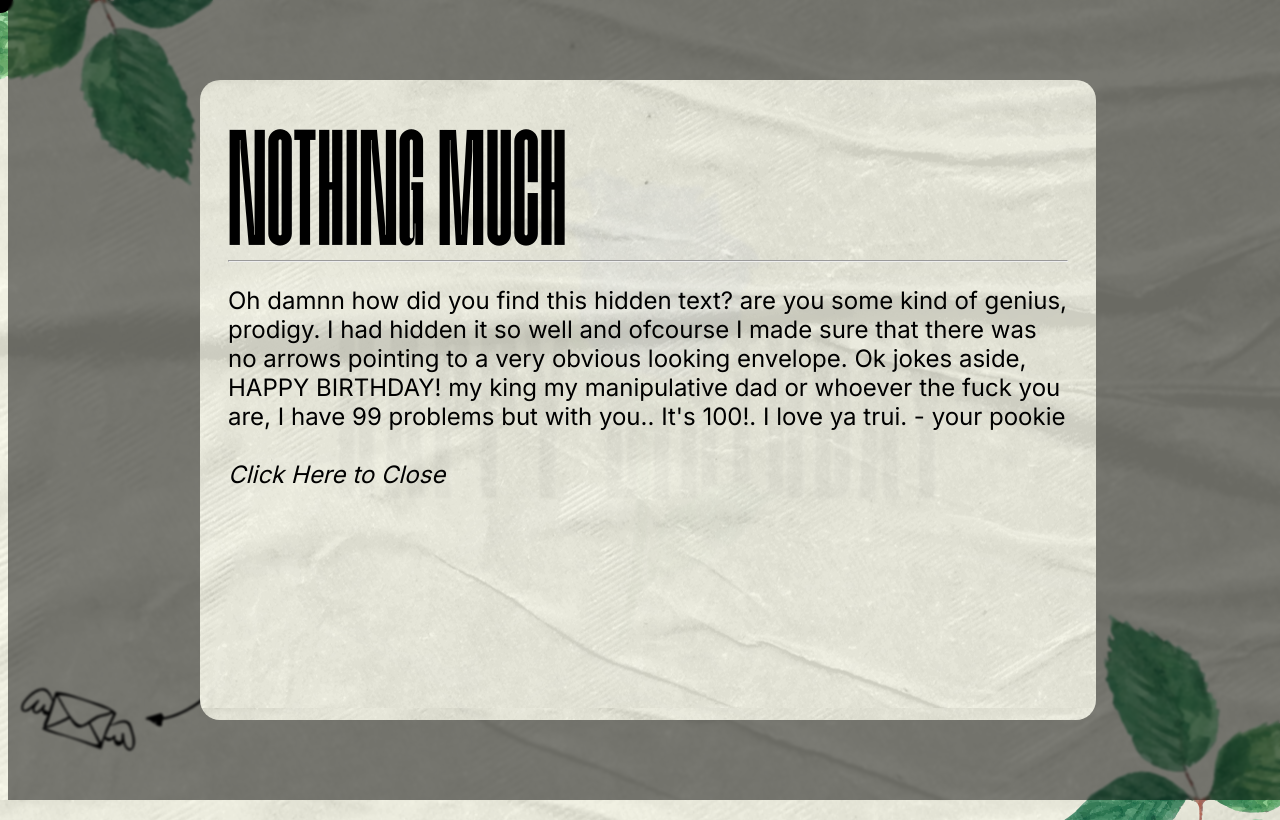
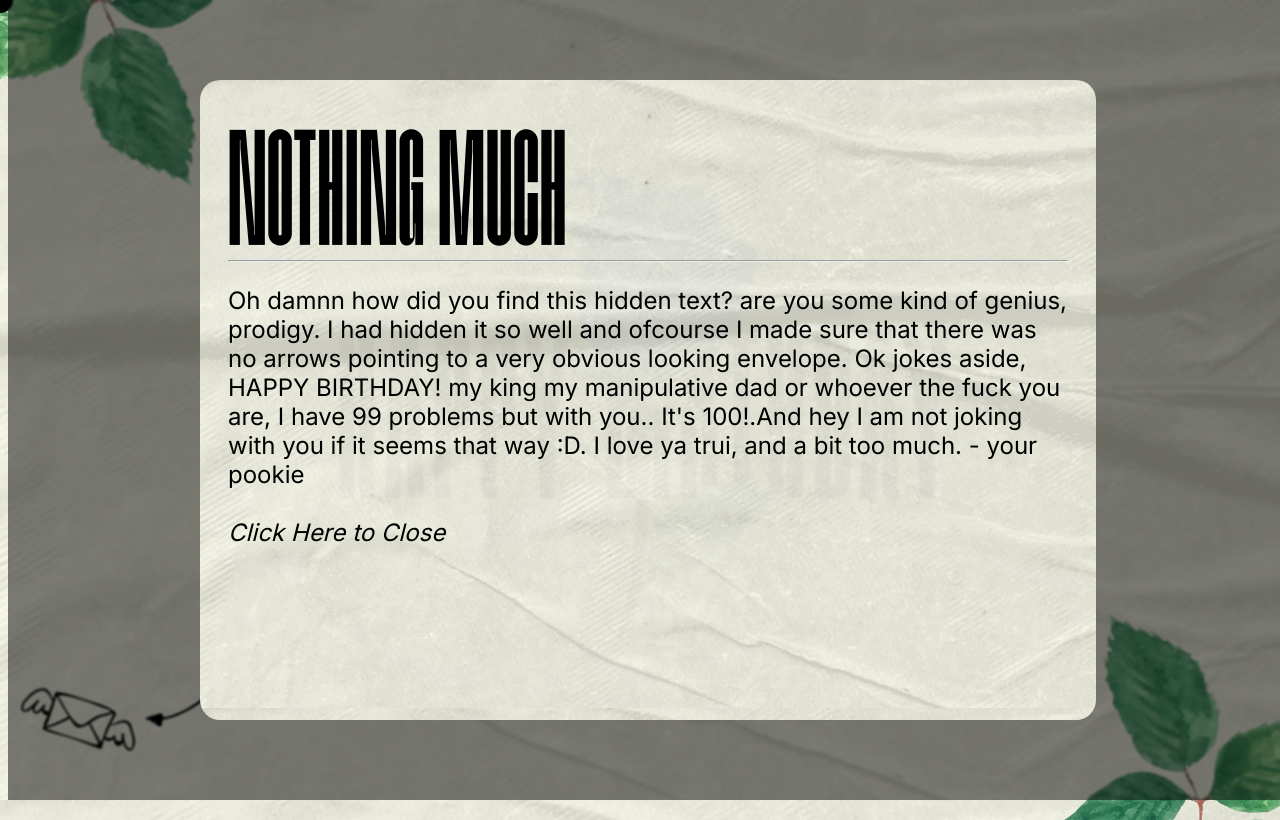
Before and after one commit to humaneediedofanxiety/scrambled-project, a website: page Screen 2/index.html in a window 1280 px wide. Both pictures are taken after a click on the picture 80 px from the left and 720 px from the top of the page. Shown: the top 820 px of the page. Drawn offline with Linux system fonts and the light colour scheme.

Commit message:
Update index.html

```diff
--- a/Screen 2/index.html
+++ b/Screen 2/index.html
@@ -32,7 +32,7 @@
                     <div class="main-content">
                     <h2 class="main-text">Nothing Much</h2>
                     <hr>
-                    <p>Oh damnn how did you find this hidden text? are you some kind of genius, prodigy. I had hidden it so well and ofcourse I made sure that there was no arrows pointing to a very obvious looking envelope. Ok jokes aside, HAPPY BIRTHDAY! my king my manipulative dad or whoever the fuck you are, I have 99 problems but with you.. It's 100!. I love ya trui. - your pookie  <br><br><i><span id="close">Click Here to Close</span></i></p> </div>
+                    <p>Oh damnn how did you find this hidden text? are you some kind of genius, prodigy. I had hidden it so well and ofcourse I made sure that there was no arrows pointing to a very obvious looking envelope. Ok jokes aside, HAPPY BIRTHDAY! my king my manipulative dad or whoever the fuck you are, I have 99 problems but with you.. It's 100!.And hey I am not joking with you if it seems that way :D. I love ya trui, and a bit too much. - your pookie  <br><br><i><span id="close">Click Here to Close</span></i></p> </div>
                     <!-- <div class="close">X</div> -->
                 </div>
             </div>
```
